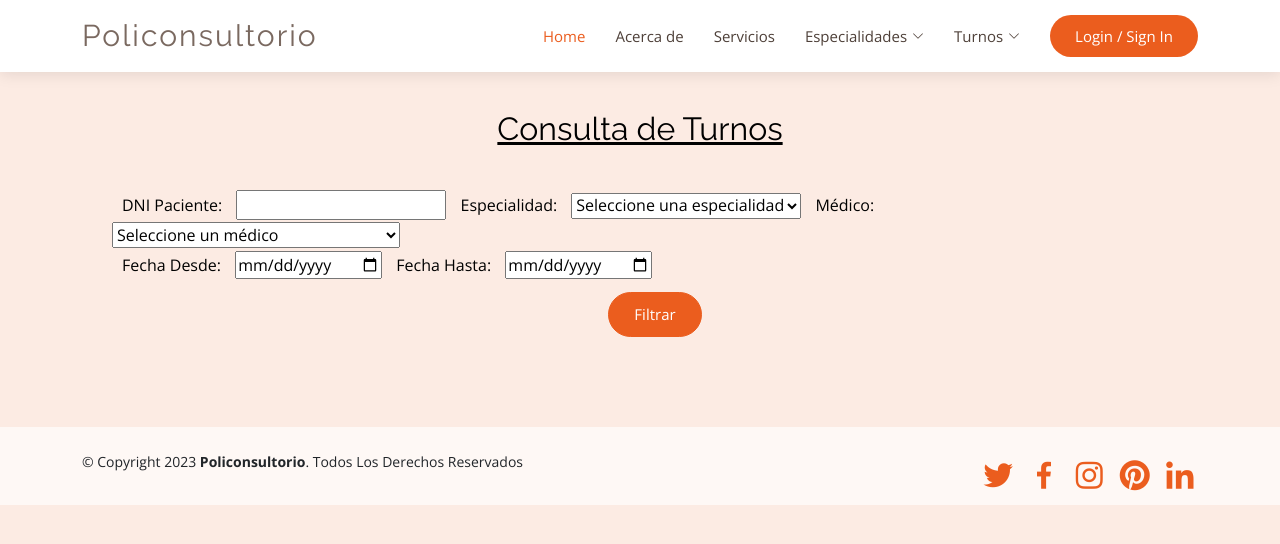
After one commit to Flaviorin/Policonsultorio-Grupo-7, a Django app: page /AppPoliconsultorio/turno_consulta/ in a window 1280 px wide. The commit adds this page. Shown: the top 544 px of the page. Run offline with Django 4.2, Linux system fonts and the light colour scheme; some libraries are stand-ins or nearby versions.

Commit message:
Filtros en Consulta de Turnos + correcciones generales

```diff
--- /dev/null
+++ b/PoliconsultorioWeb/AppPoliconsultorio/especialidades.py
@@ -0,0 +1,3 @@
+def lista_especialidades():
+    listado_especialidad = (('Z','Seleccione una especialidad'),('C','Cardiología'),('D','Dermatología'),('N','Neurología'),('O','Oftalmología'),('P','Pediatría'))
+    return listado_especialidad
--- a/PoliconsultorioWeb/AppPoliconsultorio/forms.py
+++ b/PoliconsultorioWeb/AppPoliconsultorio/forms.py
@@ -1,7 +1,33 @@
 from django import forms
+
+from .medicos import lista_medicos
+from .especialidades import lista_especialidades
+from .pacientes import lista_pacientes
 
 class ContactoForm(forms.Form):
     nombre = forms.CharField(label="Nombre de contacto:", max_length=5, required=True,
         widget=forms.TextInput(attrs={"class": "special", "id":"44"}))
     apellido = forms.CharField(label="Apellido de contacto", required=True)
     email = forms.EmailField(required=True)
+
+class ConsultaMedicosForm(forms.Form):
+    # Definir campos
+    # nombre = forms.CharField(label="Nombre", required=True)
+    # especialidad = forms.Select(label="Especialidad", required=False)
+    #listado_especialidades = lista_especialidades()
+    especialidad = forms.ChoiceField(choices=lista_especialidades(), required=True, widget=forms.Select)
+    medico = forms.CharField(label="Médico", widget=forms.TextInput(attrs={'class': 'medico'}), required=False)
+    fecha = forms.DateField(widget=forms.DateInput(attrs={'type': 'date'}))
+
+class ConsultaTurnosForm(forms.Form):
+    # Definir campos
+    # nombre = forms.CharField(label="Nombre", required=True)
+    # especialidad = forms.Select(label="Especialidad", required=False)
+    #listado_especialidades = lista_especialidades()
+    # paciente = forms.ChoiceField(choices=lista_pacientes(), required=False, widget=forms.Select(attrs={"class": "form-control", "id":"paciente"}))
+    paciente = forms.CharField(label="DNI Paciente", widget=forms.TextInput(attrs={'class': 'paciente'}), required=False)
+    especialidad = forms.ChoiceField(label=' Especialidad', choices=lista_especialidades(), required=False, widget=forms.Select)
+    # # medico = forms.CharField(label="Médico", widget=forms.TextInput(attrs={'class': 'medico'}), required=False)
+    medico = forms.ChoiceField(label=' Médico', choices=lista_medicos(), required=False, widget=forms.Select)
+    fecha_desde = forms.DateField(label=' Fecha Desde',widget=forms.DateInput(attrs={'type': 'date'}))
+    fecha_hasta = forms.DateField(label=' Fecha Hasta',widget=forms.DateInput(attrs={'type': 'date'}))
--- /dev/null
+++ b/PoliconsultorioWeb/AppPoliconsultorio/static/css/turno.css
@@ -0,0 +1,7 @@
+.form-container {
+    max-width: 1800px;
+}
+
+.rotulo_filtro {
+    margin: 5px 10px;
+}
--- a/PoliconsultorioWeb/AppPoliconsultorio/templates/AppPoliconsultorio/base.html
+++ b/PoliconsultorioWeb/AppPoliconsultorio/templates/AppPoliconsultorio/base.html
@@ -15,9 +15,6 @@
     <link rel="stylesheet" href="https://cdnjs.cloudflare.com/ajax/libs/font-awesome/4.7.0/css/font-awesome.min.css">
     <link href="https://fonts.googleapis.com/css?family=Raleway:400,500,500i,700,800i" rel="stylesheet"> -->
 
-    <!-- Estilos CSS personalizados
-    <link rel="stylesheet" href="{% static '/css/estilos.css' %}">-->
-
 	<!-- Google Fonts -->
 	<link href="https://fonts.googleapis.com/css?family=Open+Sans:300,300i,400,400i,600,600i,700,700i|Raleway:300,300i,400,400i,600,600i,700,700i" rel="stylesheet">
 
@@ -29,6 +26,11 @@
 
 	<!-- Template NAV CSS File -->
 	<link rel="stylesheet" href="{% static '/css/barra_estilo.css' %}">
+
+    <!-- Estilos CSS personalizados -->
+    <!-- <link rel="stylesheet" href="{% static '/css/estilos.css' %}"> -->
+    <!-- <link rel="stylesheet" href="{% static '' %}"> -->
+    {% block extra_css %} {% endblock %}
 
    <!-- Template Main JS File -->
    <script src="{% static '/js/main.js' %}"></script>
--- a/PoliconsultorioWeb/AppPoliconsultorio/templates/AppPoliconsultorio/menu.html
+++ b/PoliconsultorioWeb/AppPoliconsultorio/templates/AppPoliconsultorio/menu.html
@@ -3,35 +3,42 @@
     <div class="container d-flex align-items-center justify-content-between">
 
       <div class="logo">
-        <h1 class="text-light"><a href="http://127.0.0.1:8000/AppPoliconsultorio/"><span>Policonsultorio</span></a></h1>
+        <!-- <h1 class="text-light"><a href="http://127.0.0.1:8000/AppPoliconsultorio/"><span>Policonsultorio</span></a></h1> -->
+        <h1 class="text-light"><a href="{% url 'index' %}"><span>Policonsultorio</span></a></h1>
         <!-- Uncomment below if you prefer to use an image logo -->
         <!-- <a href="index.html"><img src="assets/img/logo.png" alt="" class="img-fluid"></a>-->
       </div>
 		<!-- .navbar -->
       <nav id="navbar" class="navbar">
         <ul>
-          <li><a class="nav-link scrollto active" href="http://127.0.0.1:8000/AppPoliconsultorio/">Home</a></li>
+          <!-- <li><a class="nav-link scrollto active" href="http://127.0.0.1:8000/AppPoliconsultorio/">Home</a></li>
           <li><a class="nav-link scrollto" href="http://127.0.0.1:8000/AppPoliconsultorio/acerca/">Acerca de</a></li>
-          <li><a class="nav-link scrollto" href="http://127.0.0.1:8000/AppPoliconsultorio/#servicios">Servicios</a></li>
+          <li><a class="nav-link scrollto" href="http://127.0.0.1:8000/AppPoliconsultorio/#servicios">Servicios</a></li> -->
+          <li><a class="nav-link scrollto active" href="{% url 'index' %}">Home</a></li>
+          <li><a class="nav-link scrollto" href="{% url 'acerca' %}">Acerca de</a></li>
+          <li><a class="nav-link scrollto" href="#servicios">Servicios</a></li>
           <li class="dropdown"><a href="#"><span>Especialidades</span> <i class="bi bi-chevron-down"></i></a>
             <ul>
-              <li><a href="http://127.0.0.1:8000/AppPoliconsultorio/especialidades/">Cardiología</a></li>
+              <!-- <li><a href="http://127.0.0.1:8000/AppPoliconsultorio/especialidades/">Cardiología</a></li> -->
+              <li><a href="{% url 'especialidades' %}">Cardiología</a></li>
               <li class="dropdown"><a href="#"><span>Dermatología</span> <i class="bi bi-chevron-right"></i></a>
                 <ul>
-                  <li><a href="http://127.0.0.1:8000/AppPoliconsultorio/especialidades/">Estética</a></li>
-                  <li><a href="http://127.0.0.1:8000/AppPoliconsultorio/especialidades/">Pediátrica</a></li>
+                  <li><a href="{% url 'especialidades' %}">Estética</a></li>
+                  <li><a href="{% url 'especialidades' %}">Pediátrica</a></li>
                 </ul>
               </li>
-              <li><a href="http://127.0.0.1:8000/AppPoliconsultorio/especialidades/">Neurología</a></li>
-              <li><a href="http://127.0.0.1:8000/AppPoliconsultorio/especialidades/">Oftalmología</a></li>
-              <li><a href="http://127.0.0.1:8000/AppPoliconsultorio/especialidades/">Pediatría</a></li>
+              <li><a href="{% url 'especialidades' %}">Neurología</a></li>
+              <li><a href="{% url 'especialidades' %}">Oftalmología</a></li>
+              <li><a href="{% url 'especialidades' %}">Pediatría</a></li>
             </ul>
           </li>
 		  <li class="dropdown"><a href="#"><span>Turnos</span> <i class="bi bi-chevron-down"></i></a>
             <ul>
-              <li><a href="http://127.0.0.1:8000/AppPoliconsultorio/turno_medico/">Alta de Turno</a></li>
-               <li><a href="#consulta_turno">Consulta de Turno</a></li>
-              <li><a href="http://127.0.0.1:8000/AppPoliconsultorio/contacto/">Baja de turno</a></li>
+              <!-- <li><a href="http://127.0.0.1:8000/AppPoliconsultorio/turno_medico/">Alta de Turno</a></li> -->
+              <li><a href="{% url 'turno_medico' %}">Alta de Turno</a></li>
+              <li><a href="{% url 'turno_consulta' %}">Consulta de Turnos</a></li>
+              <!-- <li><a href="http://127.0.0.1:8000/AppPoliconsultorio/contacto/">Baja de turno</a></li> -->
+              <li><a href="{% url 'contacto' %}">Baja de turno</a></li>
             </ul>
           </li>
           <li><a class="getstarted scrollto" href="#about">Login / Sign In</a></li>
--- /dev/null
+++ b/PoliconsultorioWeb/AppPoliconsultorio/templates/AppPoliconsultorio/turno_consulta.html
@@ -0,0 +1,50 @@
+{% extends 'AppPoliconsultorio/base.html' %}
+{% load static %}
+
+{% block titulo %} Consulta de Turnos {% endblock %}
+ <!-- Estilos CSS personalizados-->
+{% block extra_css %}
+ <link rel="stylesheet" href="{% static '/css/turno.css' %}">
+{% endblock %}
+
+{% block contenido %}
+<div class="container">
+	<div class="form-container justifica-arriba">
+		<div class="form-row justify-content-center">
+			<h2><u>Consulta de Turnos</u></h2>
+		</div>
+		<!--<form>-->
+		<form action="{% url 'turno_consulta' %}" method="get">
+			<!-- {% csrf_token %} -->
+			<div class="form-row">
+				<!-- <div class="col-lg-11 mt-5 mt-lg-0 d-flex align-items-stretch"> -->
+					<!-- <div class="form-group col-md-6"> -->
+						<!-- <label for="paciente">Paciente:</label> -->
+						<!--<input type="text" class="form-control" id="paciente">-->
+						<!-- {{ turno_consulta_form.paciente}} -->
+						<!-- {{ turno_consulta_form.as_p}} -->
+				<div>
+						<label class='rotulo_filtro' for="paciente">DNI Paciente:</label>
+						{{ turno_consulta_form.paciente }}
+						<label class='rotulo_filtro' for="especialidad">Especialidad:</label>
+						{{ turno_consulta_form.especialidad }}
+						<label class='rotulo_filtro' for="medico">Médico:</label>
+						{{ turno_consulta_form.medico }}
+				</div>
+				<div>
+						<label class='rotulo_filtro' for="fecha_desde"> Fecha Desde:</label>
+						{{ turno_consulta_form.fecha_desde }}
+						<label class='rotulo_filtro' for="fechas_hasta"> Fecha Hasta:</label>
+						{{ turno_consulta_form.fecha_hasta }}
+					<!-- </div> -->
+				</div>
+			</div>
+			<div class="form-row justify-content-center">
+				<button type="submit" class="btn btn-primary">Filtrar</button>
+			</div>
+		</form>
+	</div>
+</div>
+
+
+{% endblock %}
--- a/PoliconsultorioWeb/AppPoliconsultorio/urls.py
+++ b/PoliconsultorioWeb/AppPoliconsultorio/urls.py
@@ -4,6 +4,7 @@ from . import views
 urlpatterns = [
     path('', views.index, name="index"),
     path('turno_medico/',views.turno_medico,name="turno_medico"),
+    path('turno_consulta/',views.turno_consulta,name="turno_consulta"),
     path('especialidades/',views.especialidades,name="especialidades"),
     path('usuarios/',views.usuarios,name="usuarios"),
     path('contactenos/', views.contactenos, name='contactenos'),
--- a/PoliconsultorioWeb/AppPoliconsultorio/views.py
+++ b/PoliconsultorioWeb/AppPoliconsultorio/views.py
@@ -1,9 +1,12 @@
 from datetime import datetime
 from django.shortcuts import render
-from django.http import HttpResponse, HttpResponseNotFound
-from .forms import ContactoForm
-from .turno import AltaTurnoForm
-from django.http import HttpResponseRedirect
+from django.http import HttpResponse, HttpResponseNotFound, HttpResponseRedirect
+
+from .forms import *
+from .turno import *
+
+from .especialidades import lista_especialidades
+from .medicos import lista_medicos
 
 # Create your views here.
 def index(request):
@@ -17,29 +20,7 @@ def index(request):
         'paciente': 'Adriana Cullen',
     }
 
-    listado_turnos = [
-        {
-            'dia': '20/04/2023',
-            'hora': '09:00',
-            'medico': 'Dr. Juan Pérez',
-            'especialidad': 'Cardiología',
-            'paciente': 'Adriana Cullen',
-        },
-        {
-            'dia': '20/04/2023',
-            'hora': '09:00',
-            'medico': 'Dra. María González',
-            'especialidad': 'Dermatología',
-            'paciente': 'José Olleros',
-        },
-        {
-            'dia': '20/04/2023',
-            'hora': '11:00',
-            'medico': 'Dr. Juan Perez',
-            'especialidad': 'Cardiología',
-            'paciente': 'Mariano Burgos',
-        },
-    ]
+    listado_turnos = lista_turnos()
 
     context = {
         "hoy": datetime.now,
@@ -49,22 +30,11 @@ def index(request):
         }
     return render(request, "AppPoliconsultorio/index.html", context)
 
-def index(request):
-    context = {}
-    return render (request,"AppPoliconsultorio/index.html", context)
-
-
 def turno_medico(request):
 
-    listado_especialidad = ['Cardiología','Dermatología',
-        'Neurología','Oftalmología','Pediatría']
+    listado_especialidad = lista_especialidades()
 
-    listado_medicos = [{'ID':'1','nombre':'Dr. Juan Pérez (Cardiología)','Especialidad':'Cardiología'},
-                       {'ID':'2','nombre':'Dra. María González (Dermatología)','Especialidad':'Dermatología'},
-                       {'ID':'3','nombre':'Dr. Luis Sánchez (Neurología)','Especialidad':'Neurología'},
-                       {'ID':'4','nombre':'Dra. Ana Rodríguez (Oftalmología)','Especialidad':'Oftalmología'},
-                       {'ID':'5','nombre':'Dr. Pedro López (Pediatría)','Especialidad':'Pediatría'}
-                       ]
+    listado_medicos = lista_medicos()
 
     listado_disp_medicos = [{'ID':'1',
                              'horario':'8:00 a 9:00',
@@ -110,6 +80,19 @@ def turno_medico(request):
     return render(request, "AppPoliconsultorio/turnos.html", {'alta_turno_form': alta_turno_form})
     #return render(request,"AppPoliconsultorio/turnos.html",context)
 
+def turno_consulta(request):
+    listado_turnos = lista_turnos()
+
+    if request.method == "POST":
+        turno_consulta_form = ConsultaTurnosForm(request.POST)
+    else:
+        turno_consulta_form = ConsultaTurnosForm()
+
+    context = {
+        "listado_turnos": listado_turnos,
+        "turno_consulta_form": turno_consulta_form,
+    }
+    return render(request, "AppPoliconsultorio/turno_consulta.html", context)
 
 def especialidades(request):
     context = {}
@@ -149,3 +132,30 @@ def contacto(request):
 def thanks(request): #new
     context = {}
     return render(request,"AppPoliconsultorio/thanks.html",context)
+
+def consulta_medicos(request):
+    # Prepara los combos
+    listado_especialidad = lista_especialidades()
+    listado_medicos = lista_medicos()
+
+    if request.method == "POST":
+        consulta_medicos_form = ConsultaMedicosForm(request.POST)
+    else:
+        consulta_medicos_form = ConsultaMedicosForm()
+
+    context = {
+        "listado_especialidad": listado_especialidad,
+        "listado_medicos": listado_medicos,
+        "form": consulta_medicos_form,
+    }
+    return render(request, "AppPoliconsultorio/consulta_medicos.html", context)
+
+def alta_medico(request):
+    # Alta de un Médico
+    context = {}
+    return render(request, "AppPoliconsultorio/alta_medico.html", context)
+
+def baja_medico(request):
+    # Baja de un Médico
+    context = {}
+    return render(request, "AppPoliconsultorio/baja_medico.html", context)
```
Also changed, not shown: PoliconsultorioWeb/AppPoliconsultorio/medicos.py (added, +8 -0 lines), PoliconsultorioWeb/AppPoliconsultorio/pacientes.py (added, +10 -0 lines), PoliconsultorioWeb/AppPoliconsultorio/templates/AppPoliconsultorio/consulta_medicos.html (added, +76 -0 lines), PoliconsultorioWeb/AppPoliconsultorio/turno.py (+31 -7 lines), PoliconsultorioWeb/AppPoliconsultorio/templates/AppPoliconsultorio/alta_medico.html (added), PoliconsultorioWeb/AppPoliconsultorio/templates/AppPoliconsultorio/baja_medico.html (added).
